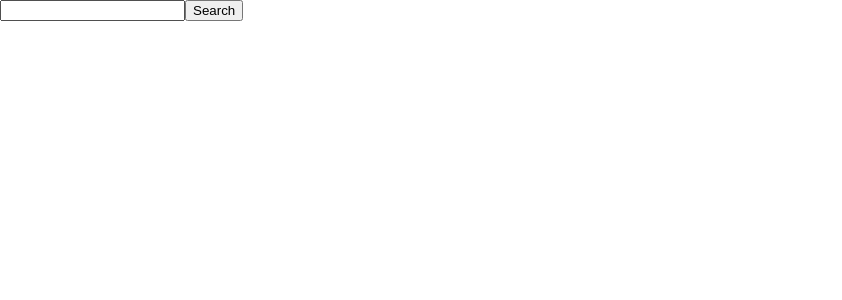
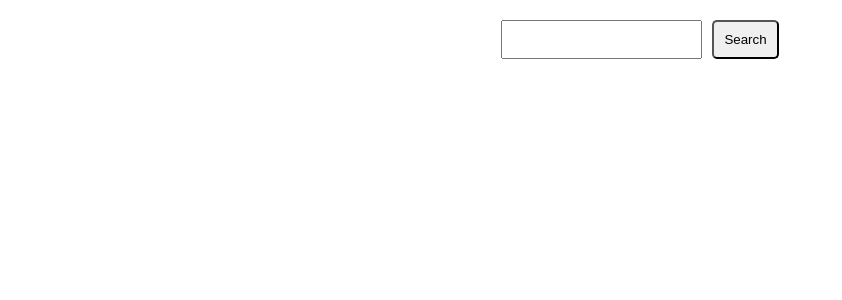
Before and after one commit to swong194/GithubSearch, a React (Create React App) app: page / in a window 1280 px wide. Shown: the top 300 px of the page, without its empty margins (0-842 px from the left). Built offline with nearby package versions, Linux system fonts and the light colour scheme.

Commit message:
update search css

```diff
--- /dev/null
+++ b/src/components/search/Search.css
@@ -0,0 +1,18 @@
+.search{
+    margin-top: 20px;
+    display:flex;
+    justify-content: center;
+    font-size: 16px;
+    font-family: sans-serif;
+}
+
+.search input{
+    margin-right: 10px;
+    padding: 10px;
+}
+
+.search button {
+    padding: 10px;
+    border-radius: 5px;
+    cursor: pointer;
+}
--- a/src/components/search/Search.jsx
+++ b/src/components/search/Search.jsx
@@ -1,4 +1,5 @@
 import React, { Component } from "react";
+import "./Search.css";
 
 export default class Search extends Component {
   constructor(props) {
@@ -23,7 +24,7 @@ export default class Search extends Component {
 
   render() {
     return (
-      <section>
+      <section className="search">
         <form onSubmit={this.handleSubmit}>
           <input
             type="text"
```
